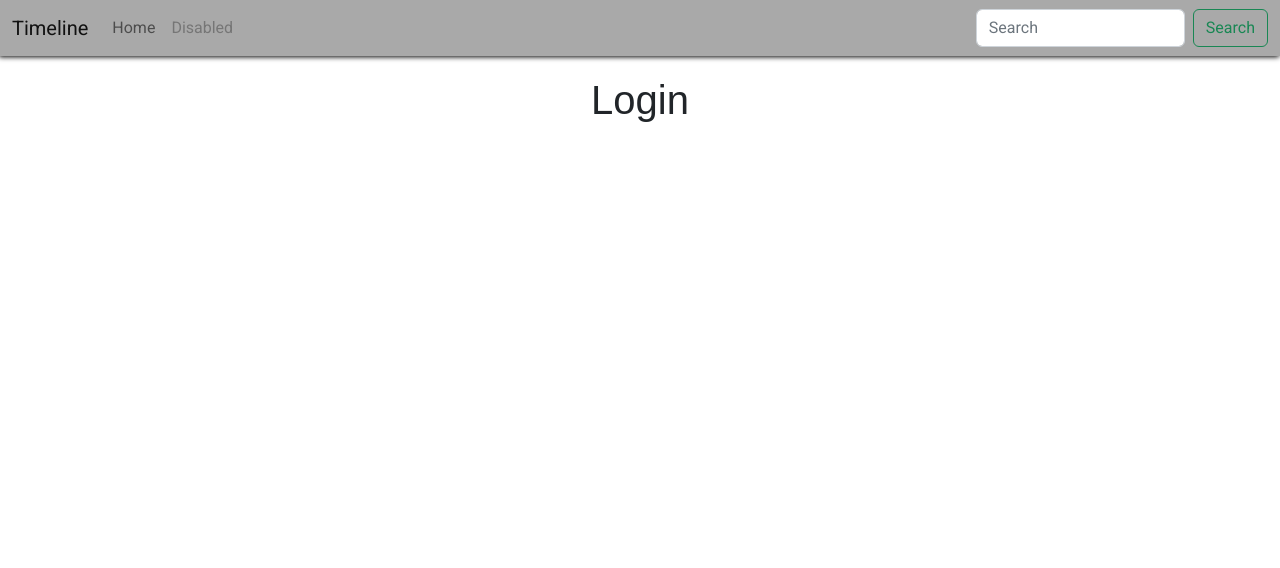
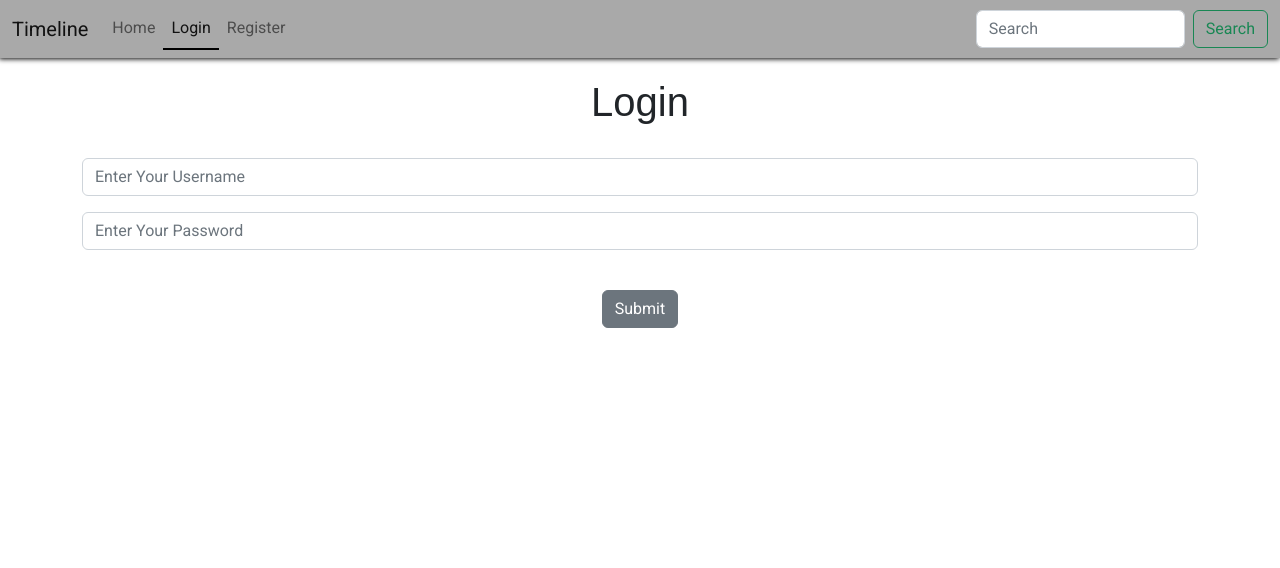
Before and after one commit to NiborGnu/p4-timeline, a Django app: page /account/login/ in a window 1280 px wide. Shown: the top 568 px of the page. Run offline with Django 5.2, Linux system fonts and the light colour scheme; some libraries are stand-ins or nearby versions; some web fonts are replaced.

Commit message:
Add login, logout views

```diff
--- /dev/null
+++ b/account/templates/account/login.html
@@ -0,0 +1,31 @@
+{% extends 'base.html' %}
+{% block content %}
+{% if user.is_authenticated %}
+<div class="container text-center">
+    <h1>You are already logged in!</h1>
+</div>
+{% else %}
+{% if messages %}
+{% for message in messages %}
+<div class="alert alert-danger" role="alert">
+    {{ message }}
+</div>
+{% endfor %}
+{% endif %}
+<div class="container text-center">
+    <h1>Login</h1>
+    <br>
+    <form method=POST action="{% url 'login' %}">
+        {% csrf_token %}
+        <div class="mb-3">
+            <input type="Text" class="form-control" name="username" placeholder="Enter Your Username">
+        </div>
+        <div class="mb-3">
+            <input type="password" class="form-control" name="password" placeholder="Enter Your Password">
+        </div>
+        <br>
+        <button type="submit" class="btn btn-secondary">Submit</button>
+    </form>
+</div>
+{% endif %}
+{% endblock %}
--- a/account/templates/account/logout_user.html
+++ /dev/null
@@ -1,4 +0,0 @@
-{% extends 'base.html' %}
-{% block content %}
-<h1>Logout</h1>
-{% endblock %}
--- a/account/templates/account/login_user.html
+++ b/account/templates/account/register.html
@@ -2,7 +2,7 @@
 {% block content %}
 <div class="d-flex justify-content-center">
 
-    <h1>Login</h1>
+    <h1>Register</h1>
 
 </div>
 
--- a/account/templates/account/register_user.html
+++ /dev/null
@@ -1,5 +0,0 @@
-{% extends 'base.html' %}
-
-{% block content %}
-<h1>Register</h1>
-{% endblock %}
--- a/account/views.py
+++ b/account/views.py
@@ -1,12 +1,35 @@
-from django.shortcuts import render
+from django.shortcuts import render, redirect
+from django.contrib import messages
 from django.contrib.auth import authenticate, login, logout
 
 
 def login_user(request):
-    return render(request, 'account/login_user.html')
+    if request.method == 'POST':
+        username = request.POST['username']
+        password = request.POST['password']
+        user = authenticate(request, username=username, password=password)
+        if user is not None:
+            login(request, user)
+            messages.success(request, 'You have successfully logged in')
+            return redirect('home')
+        else:
+            messages.success(request, 'Error logging in. Please try again')
+            return redirect('login')
+    else:
+        return render(request, 'account/login.html')
+
+def logout_user(request):
+    if request.method == 'POST':
+        if 'logout-no' in request.POST:  # If "No" button is clicked
+            messages.info(request, 'Logout canceled.')
+            return redirect('home')  # Redirect to home or any other page
+
+        # If "Yes" button is clicked, log out the user
+        logout(request)
+        messages.success(request, 'You have been logged out. See you soon!')
+        return redirect('home')  # Redirect to home or another page after logout
+
+    return render(request, 'account/logout.html')
 
 def register_user(request):
-    return render(request, 'account/register_user.html')
-
-def logout_user(request):
-    return render(request, 'account/logout_user.html')
+    return render(request, 'account/register.html')
--- a/home/templates/home/profile.html
+++ b/home/templates/home/profile.html
@@ -34,6 +34,7 @@
                     <p class="card-text">
                         {% for following in profile.follow.all %}
                         <a href="{% url 'profile' following.user.id %}">{{ following }}</a>
+                        <br>
                         {% endfor %}
                     </p>
                 </div>
@@ -46,6 +47,7 @@
                     <p class="card-text">
                         {% for following in profile.followed_by.all %}
                         <a href="{% url 'profile' following.user.id %}">{{ following }}</a>
+                        <br>
                         {% endfor %}
                     </p>
                 </div>
--- a/templates/includes/navbar.html
+++ b/templates/includes/navbar.html
@@ -28,9 +28,20 @@
                         href="{% url 'profiles' %}">Profiles</a>
                 </li>
                 {% endif %}
+                {% if user.is_authenticated %}
                 <li class="nav-item">
-                    <a class="nav-link disabled">Disabled</a>
+                    <a class="nav-link {% if url_name == 'logout' %}active{% endif %}"
+                        href="{% url 'logout' %}">Logout</a>
                 </li>
+                {% else %}
+                <li class="nav-item">
+                    <a class="nav-link {% if url_name == 'login' %}active{% endif %}" href="{% url 'login' %}">Login</a>
+                </li>
+                <li class="nav-item">
+                    <a class="nav-link {% if url_name == 'register' %}active{% endif %}"
+                        href="{% url 'register' %}">Register</a>
+                </li>
+                {% endif %}
             </ul>
             <form class="d-flex" role="search">
                 <input class="form-control me-2" type="search" placeholder="Search" aria-label="Search">
```
Also changed, not shown: account/templates/account/logout.html (added, +13 -0 lines).
